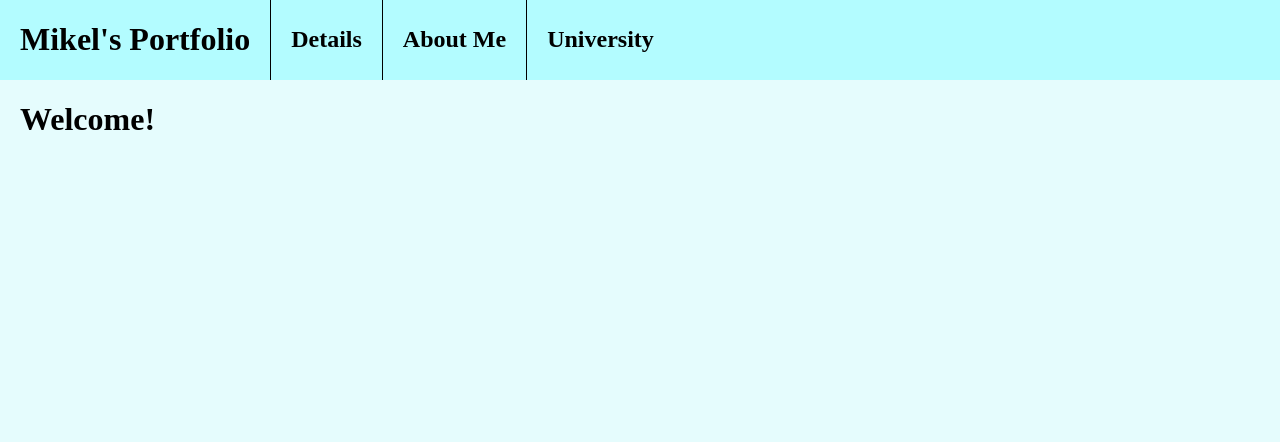
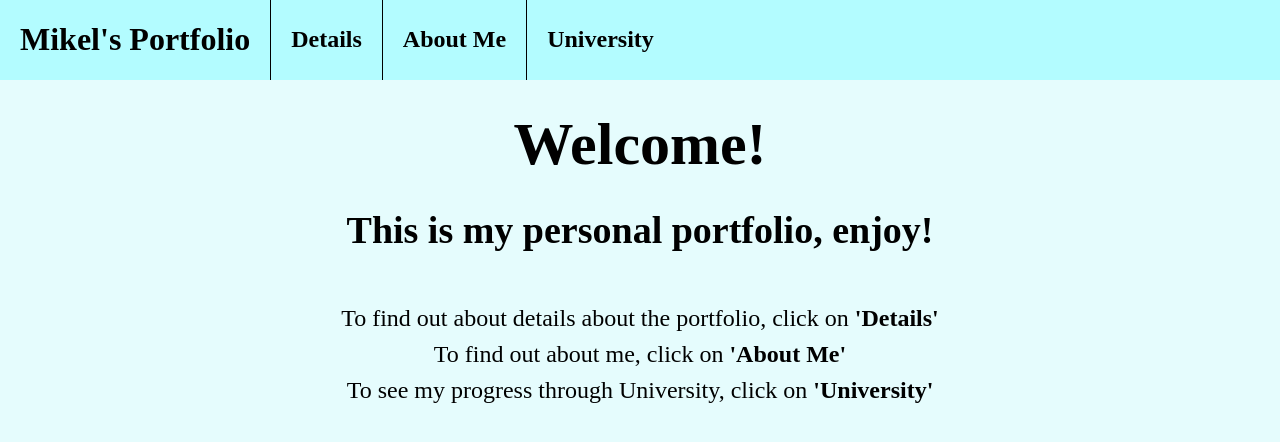
Before and after one commit to mgo738/dev-rotation-webapp, an Angular app in the folder dev-rotation-webapp/: page /home in a window 1280 px wide. Shown: the top 442 px of the page. Built offline with nearby package versions, Linux system fonts and the light colour scheme.

Commit message:
Populate different pages a bit

```diff
--- a/dev-rotation-webapp/src/app/about-me/about-me.component.html
+++ b/dev-rotation-webapp/src/app/about-me/about-me.component.html
@@ -1 +1,6 @@
 <h1>About me!</h1>
+<h3>Who am I?</h3>
+<li>
+  <ul>My name is Mikel</ul>
+  <ul>I am {{ age }} years old, born 04/02/2007</ul>
+</li>
--- a/dev-rotation-webapp/src/app/about-me/about-me.component.scss
+++ b/dev-rotation-webapp/src/app/about-me/about-me.component.scss
@@ -1,8 +1,12 @@
 *{
-  margin-left: 10px;
   line-height: 0.5;
+  text-indent: 20px;
 }
 
 h1{
   padding-bottom: 20px;
 }
+
+ul{
+  text-indent: 0;
+}
--- a/dev-rotation-webapp/src/app/about-me/about-me.component.ts
+++ b/dev-rotation-webapp/src/app/about-me/about-me.component.ts
@@ -7,5 +7,5 @@ import { Component } from '@angular/core';
   styleUrl: './about-me.component.scss'
 })
 export class AboutMeComponent {
-
+  age = 19;
 }
--- a/dev-rotation-webapp/src/app/home-page/home-page.component.html
+++ b/dev-rotation-webapp/src/app/home-page/home-page.component.html
@@ -1 +1,5 @@
 <h1>Welcome!</h1>
+<h2>This is my personal portfolio, enjoy!</h2>
+<p>To find out about details about the portfolio, click on <strong>'Details'</strong></p>
+<p>To find out about me, click on <strong>'About Me'</strong></p>
+<p>To see my progress through University, click on <strong>'University'</strong></p>
--- a/dev-rotation-webapp/src/app/home-page/home-page.component.scss
+++ b/dev-rotation-webapp/src/app/home-page/home-page.component.scss
@@ -1,4 +1,19 @@
 h1{
   padding-left: 20px;
   padding-right: 20px;
+  text-align: center;
+  font-size: 60px;
+  line-height: 0.8;
 }
+
+h2{
+  text-align: center;
+  font-size: 38px;
+  margin-bottom: 60px;
+}
+
+p{
+  text-align: center;
+  font-size: 24px;
+  line-height: 0.5;
+}
--- a/dev-rotation-webapp/src/app/university/university.component.html
+++ b/dev-rotation-webapp/src/app/university/university.component.html
@@ -1,2 +1,3 @@
 <h1>University</h1>
 <h3>What am I currently doing?</h3>
+<p>I am current doing the {{ currentModule }} Module at Level {{ currentUniLevel }}</p>
--- a/dev-rotation-webapp/src/app/university/university.component.ts
+++ b/dev-rotation-webapp/src/app/university/university.component.ts
@@ -7,5 +7,6 @@ import { Component } from '@angular/core';
   styleUrl: './university.component.scss'
 })
 export class UniversityComponent {
-
+  currentModule = 'Analytical Problem Solving'
+  currentUniLevel = 4
 }
```
